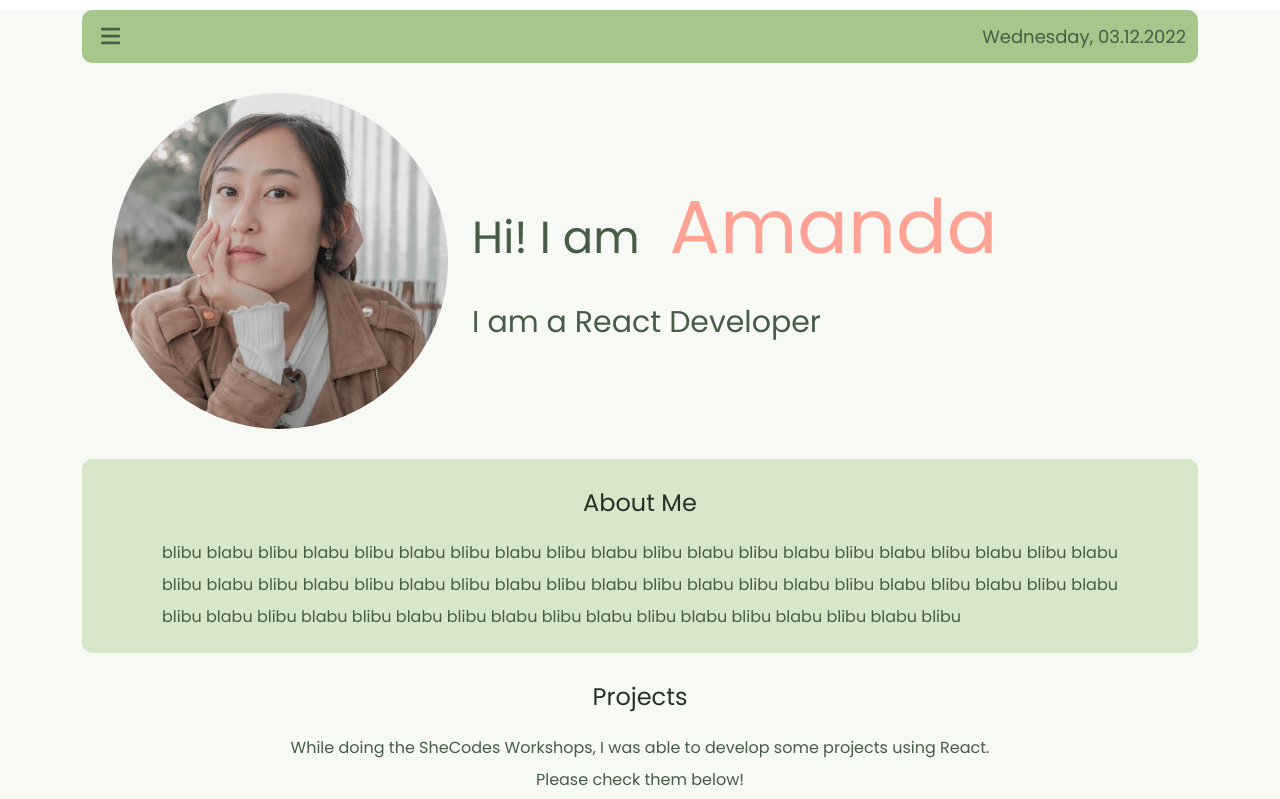
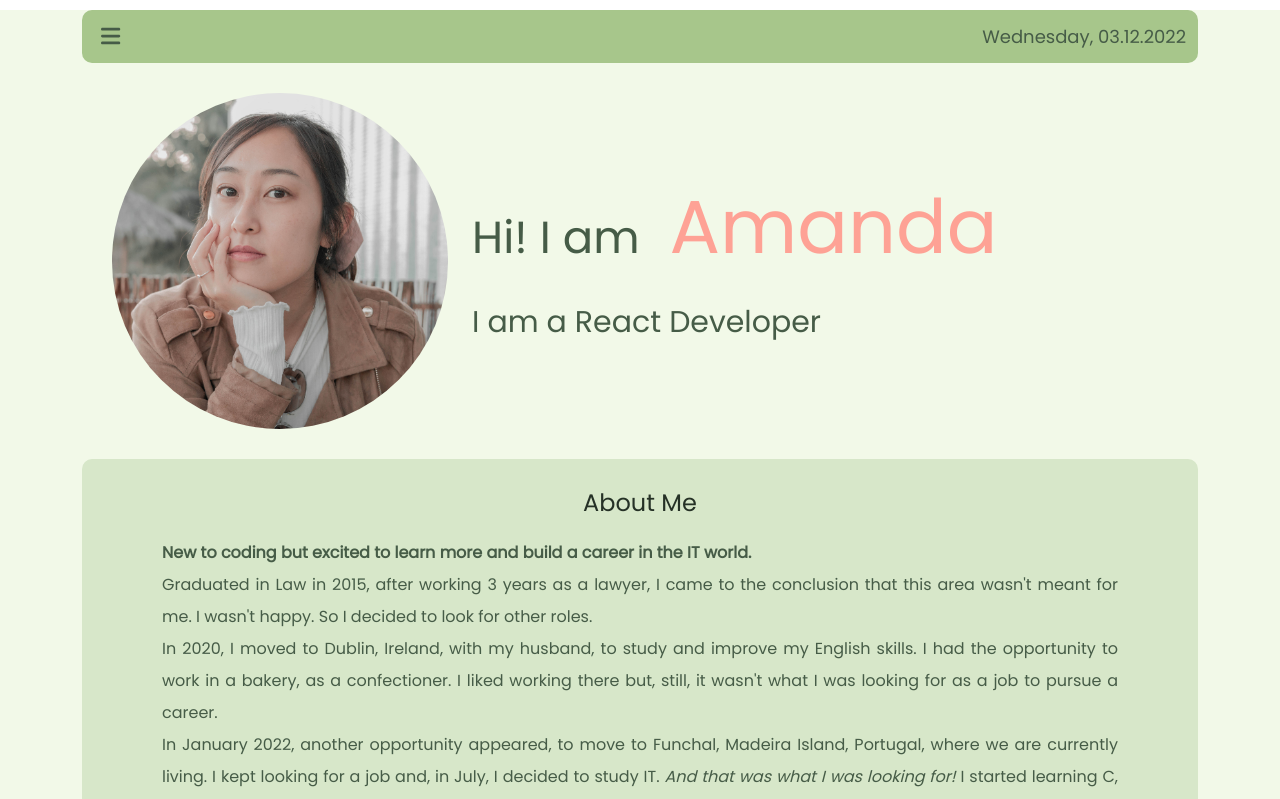
Before and after one commit to amandanagao/my-portfolio-page, a React (Create React App) app: page / in a window 1280 px wide. Shown: the top 799 px of the page. Built offline with nearby package versions, Linux system fonts and the light colour scheme.

Commit message:
Updated AboutMe component

```diff
--- a/src/AboutMe.js
+++ b/src/AboutMe.js
@@ -7,12 +7,34 @@ export default function AboutMe() {
         <div className="AboutMe">
             <h4>About Me</h4>
             <p>
-                blibu blabu blibu blabu blibu blabu blibu blabu blibu blabu
-                blibu blabu blibu blabu blibu blabu blibu blabu blibu blabu{" "}
-                blibu blabu blibu blabu blibu blabu blibu blabu blibu blabu{" "}
-                blibu blabu blibu blabu blibu blabu blibu blabu blibu blabu{" "}
-                blibu blabu blibu blabu blibu blabu blibu blabu blibu blabu{" "}
-                blibu blabu blibu blabu blibu blabu blibu
+                <strong>
+                    New to coding but excited to learn more and build a career
+                    in the IT world.
+                </strong>
+                <br />
+                Graduated in Law in 2015, after working 3 years as a lawyer, I
+                came to the conclusion that this area wasn't meant for me. I
+                wasn't happy. So I decided to look for other roles.
+                <br />
+                In 2020, I moved to Dublin, Ireland, with my husband, to study
+                and improve my English skills. I had the opportunity to work in
+                a bakery, as a confectioner. I liked working there but, still,
+                it wasn't what I was looking for as a job to pursue a career.
+                <br />
+                In January 2022, another opportunity appeared, to move to
+                Funchal, Madeira Island, Portugal, where we are currently
+                living. I kept looking for a job and, in July, I decided to
+                study IT. <em>And that was what I was looking for!</em> I
+                started learning C, and after a month, I enrolled the SheCodes
+                workshops and started learning <strong>HTML</strong>,{" "}
+                <strong>CSS</strong> and <strong>Javascript</strong>. Now I'm
+                focusing in <strong>React</strong>, which is becoming a passion.
+                <br />
+                I'm a self-motivated and enthusiastic person. I have a keen
+                interest in developing new abilities and improving my skills,
+                always giving my best to not disappoint anyone. I may be new to
+                this area but I know that with my hardwork and focus, I can
+                achieve anything and deliver results with excellence.
             </p>
         </div>
     );
--- a/src/App.css
+++ b/src/App.css
@@ -1,4 +1,4 @@
 .App {
     font-family: "Poppins", sans-serif;
-    background: #f7f9f4;
+    background: #f2f9e8;
 }
```
